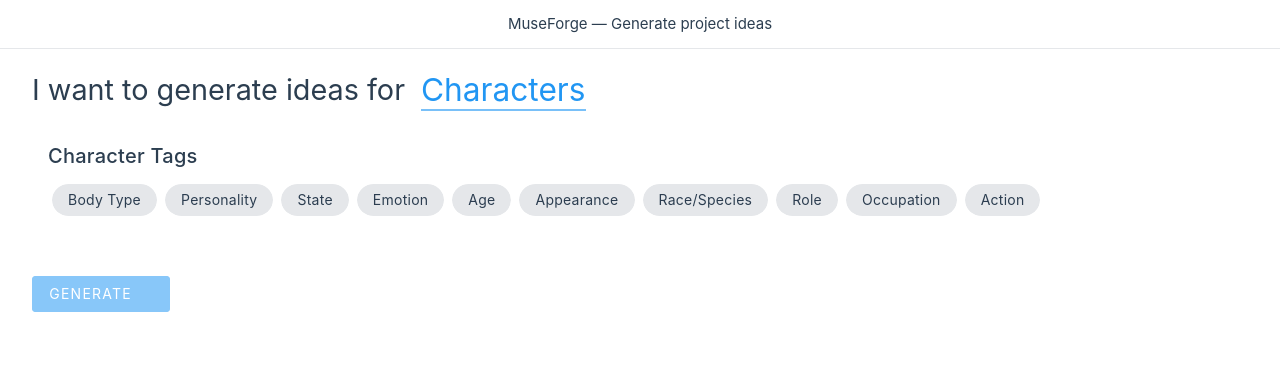
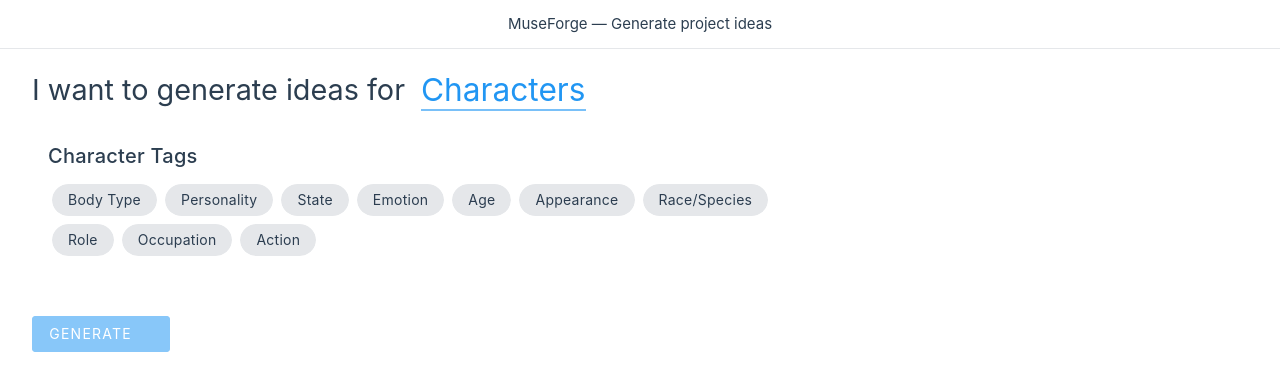
Before and after one commit to pixelGoblin/MuseForge, a Vue app: page / in a window 1280 px wide. Shown: the top 390 px of the page. Built offline with nearby package versions, Linux system fonts and the light colour scheme.

Commit message:
refactor: style main tag

```diff
--- a/src/App.vue
+++ b/src/App.vue
@@ -33,4 +33,13 @@
     align-items: center;
     padding: 0 1rem;
   }
+
+  main {
+    display: grid;
+    grid-template-columns: 2fr 1fr;
+    grid-template-rows: 1fr;
+    grid-template-areas: "main-content sidebar";
+    height: calc(100vh - 3rem);
+    width: 100%;
+  }
 </style>
```
